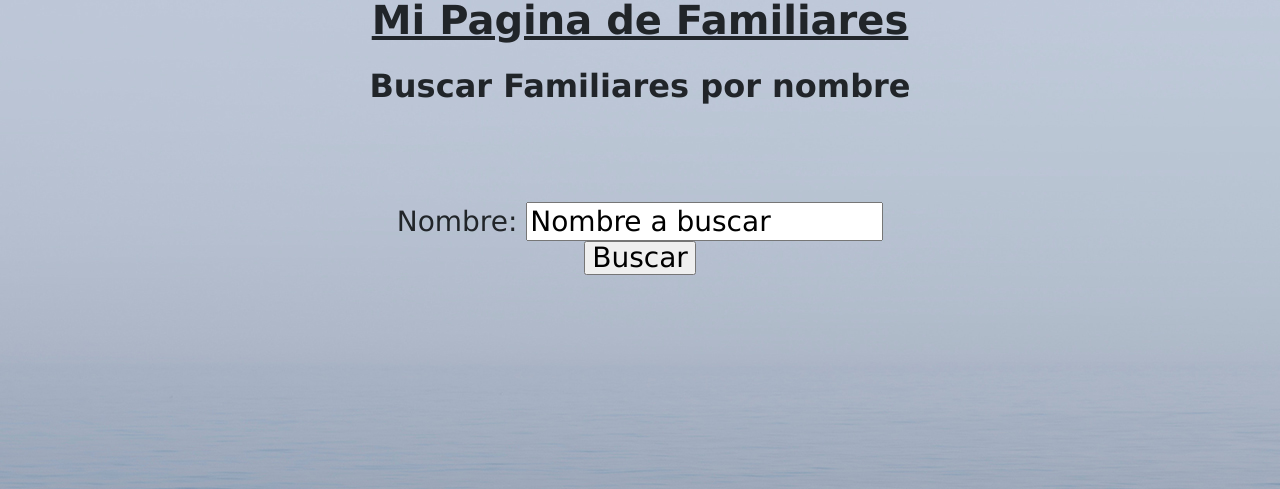
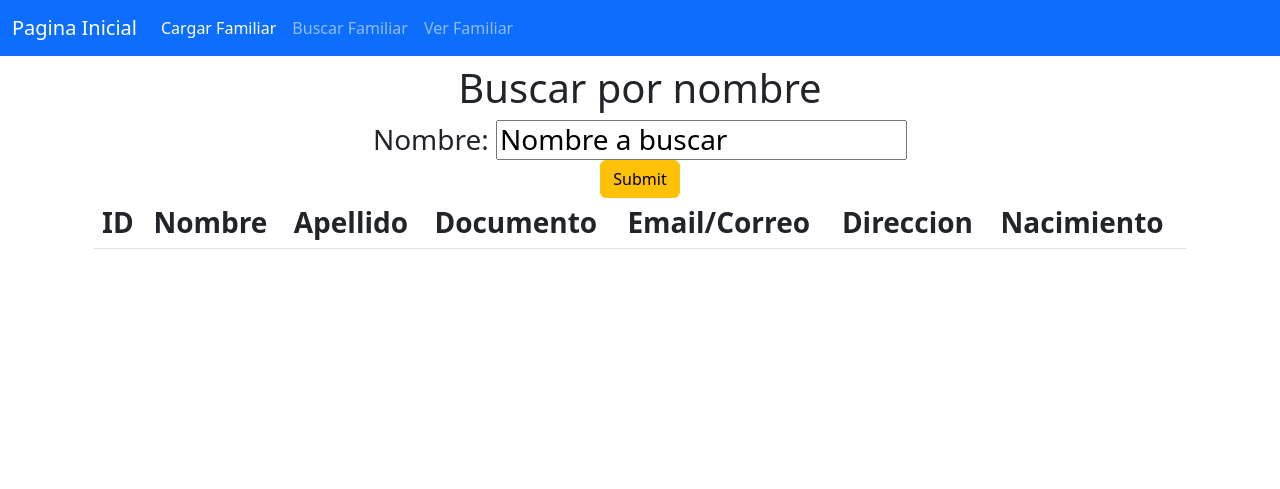
Before and after one commit to MartinMadda/mi-proyecto-final, a Django app: page /mi-familia/buscar in a window 1280 px wide. Shown: the top 489 px of the page. Run offline with Django 4.2, Linux system fonts and the light colour scheme; lists and menus that the app fills with data are empty; some libraries are stand-ins or nearby versions.

Commit message:
estamos ready despues de muchos intentos

```diff
--- a/ejemplo/templates/ejemplo/base.html
+++ b/ejemplo/templates/ejemplo/base.html
@@ -8,22 +8,53 @@
     <meta http-equiv="X-UA-Compatible" content="IE=edge">
     <meta name="viewport" content="width=device-width, initial-scale=1.0">
     <!--Core themeCSS -->
-    <link href="{% static 'ejemplo/css/styles.css' %}" rel="stylesheet" />
-    <link href="{% static 'ejemplo/css/mi_estilo.css' %}" rel="stylesheet" />
+    <link href="{% static 'https://cdn.jsdelivr.net/npm/bootstrap@5.2.2/dist/css/bootstrap.min.css' %}" rel="stylesheet" integrity="sha384-Zenh87qX5JnK2Jl0vWa8Ck2rdkQ2Bzep5IDxbcnCeuOxjzrPF/et3URy9Bv1WTRi" crossorigin="anonymous">
+    <script src="https://cdn.jsdelivr.net/npm/bootstrap@5.2.2/dist/js/bootstrap.bundle.min.js" integrity="sha384-OERcA2EqjJCMA+/3y+gxIOqMEjwtxJY7qPCqsdltbNJuaOe923+mo//f6V8Qbsw3" crossorigin="anonymous"></script>
+    <link href="https://cdn.jsdelivr.net/npm/bootstrap@5.2.2/dist/css/bootstrap.min.css" rel="stylesheet" integrity="sha384-Zenh87qX5JnK2Jl0vWa8Ck2rdkQ2Bzep5IDxbcnCeuOxjzrPF/et3URy9Bv1WTRi" crossorigin="anonymous">
+    <script src="https://cdn.jsdelivr.net/npm/bootstrap@5.2.2/dist/js/bootstrap.min.js" integrity="sha384-IDwe1+LCz02ROU9k972gdyvl+AESN10+x7tBKgc9I5HFtuNz0wWnPclzo6p9vxnk" crossorigin="anonymous"></script>
+
+
     <title>Martín Maddalena - Johan Romero</title>
 </head>
 
 <body>
+    <header>
+    <nav class="navbar navbar-expand-lg navbar-dark bg-primary">
+        <div class="container-fluid">
+          <a class="navbar-brand" href="    {% url 'Inicio' %}  ">Pagina Inicial</a>
+          <button class="navbar-toggler" type="button" data-bs-toggle="collapse" data-bs-target="#navbarSupportedContent" aria-controls="navbarSupportedContent" aria-expanded="false" aria-label="Toggle navigation">
+            <span class="navbar-toggler-icon"></span>
+          </button>
+          <div class="collapse navbar-collapse" id="navbarSupportedContent">
+
+            <ul class="navbar-nav me-auto mb-2 mb-lg-0">
+
+                <li class="nav-item">
+                    <a class="nav-link active" aria-current="page" href="{% url 'Alta' %} ">Cargar Familiar</a>
+                </li>
+
+                <li class="nav-item">
+                    <a class="nav-link" href="{% url 'Buscar' %}">Buscar Familiar</a>
+                </li>
+
+                <li class="nav-item">
+                    <a class="nav-link" href="{% url 'Lista' %}">Ver Familiar</a>
+                </li>
+
+            </ul>
+
+          </div>
+        </div>
+      </nav>
+    </header>
     <div class="div_1" >
-        <h1> Mi Pagina de Familiares </h1>
+        <div class ="content container">
+
         <h2>{% block titulo %} {% endblock %}<h2>
         <h3>{% block contenido %} {% endblock %}</h3>
     </div>
+    </div>
 
-    <!-- Bootstrap core JS-->
-    <script src="{% static 'ejemplo/https://cdn.jsdelivr.net/npm/bootstrap@5.1.3/dist/js/bootstrap.bundle.min.js' %}"></script>
-    <!-- Core theme JS-->
-    <script src="{% static 'ejemplo/js/scripts.js' %}"></script>
 </body>
 
 </html>
--- a/ejemplo/templates/ejemplo/buscar.html
+++ b/ejemplo/templates/ejemplo/buscar.html
@@ -8,25 +8,46 @@
   </head>
   <body>
     {% extends 'ejemplo/base.html' %}
-    {% block titulo%} Buscar Familiares por nombre {% endblock %}
+
     {% block contenido %}
-
+    <div class="container">
+      <center><h1>Buscar por nombre</h1>
       <form action="/mi-familia/buscar" method="post">
         {% csrf_token %}
         <div>{{ form }}</div>
-        <div><input type="submit" value="Buscar"></div>
+        <div><input type="submit" class="btn btn-warning"></div>
       </form>
 
-      {% for familiar in lista_familiares %}
-        <ul class="busqueda">
-           <li><span>Nombre y Apellido:</span> {{familiar.nombre}} {{familiar.apellido}}</li>
-           <li><span>Dirección:</span> {{familiar.direccion}}</li>
-           <li><span>Correo Electrónico:</span> {{familiar.email}}</li>
-           <li><span>Fecha de nacimiento:</span> {{familiar.fecha_de_nacimiento}}</li>
-           <li><span>Número de pasaporte:</span> {{familiar.numero_pasaporte}}</li>
-        </ul>
-      {% endfor %}
+      <table class="table">
+         <thead>
+         <tr>
+             <th scope="col">ID</th>
+             <th scope="col">Nombre</th>
+             <th scope="col">Apellido</th>
+             <th scope="col">Documento</th>
+             <th scope="col">Email/Correo</th>
+             <th scope="col">Direccion</th>
+             <th scope="col">Nacimiento</th>
+         </tr>
+         </thead>
+         <tbody class="table-group-divider">
+
+         {% for user in lista_familiares %}
+             <tr>
+                 <th scope="row">{{ user.id }}</th>
+                 <td>{{ user.nombre}}</td>
+                 <td>{{ user.apellido }}</td>
+                 <td>{{ user.numero_pasaporte }}</td>
+                 <td>{{ user.email }}</td>
+                 <td>{{ user.direccion }}</td>
+                 <td>{{ user.fecha_de_nacimiento }}</td>
+             </tr>
+
+
+
+         {% endfor %}
     {% endblock %}
-
+  </center>
+  </div>
   </body>
   </html>
--- a/proyecto_coderhouse/settings.py
+++ b/proyecto_coderhouse/settings.py
@@ -41,7 +41,7 @@ INSTALLED_APPS = [
     'blog.apps.BlogConfig',
     'crispy_forms'
 ]
-
+CRISPY_TEMPLATE_PACK = 'bootstrap4'
 MIDDLEWARE = [
     'django.middleware.security.SecurityMiddleware',
     'django.contrib.sessions.middleware.SessionMiddleware',
--- a/proyecto_coderhouse/urls.py
+++ b/proyecto_coderhouse/urls.py
@@ -22,10 +22,10 @@ from blog.views import index as blog_index
 
 urlpatterns = [
     path('admin/', admin.site.urls),
-    path('blog/', blog_index),
-    path('mi-familia/', monstrar_familiares),
-    path('mi-familia/buscar', BuscarFamiliar.as_view()),
-    path('mi-familia/alta', AltaFamiliar.as_view()),
+    path('', blog_index, name="Inicio"),
+    path('mi-familia/', monstrar_familiares, name="Lista"),
+    path('mi-familia/buscar', BuscarFamiliar.as_view(), name="Buscar"),
+    path('mi-familia/alta', AltaFamiliar.as_view(), name="Alta"),
 
 
 ]
```
Also changed, not shown: blog/templates/blog/index.html (+34 -29 lines), ejemplo/templates/ejemplo/alta_familiar.html (+20 -24 lines), ejemplo/templates/ejemplo/familiares.html (+28 -12 lines), ejemplo/models.py (line endings or trailing spaces).
